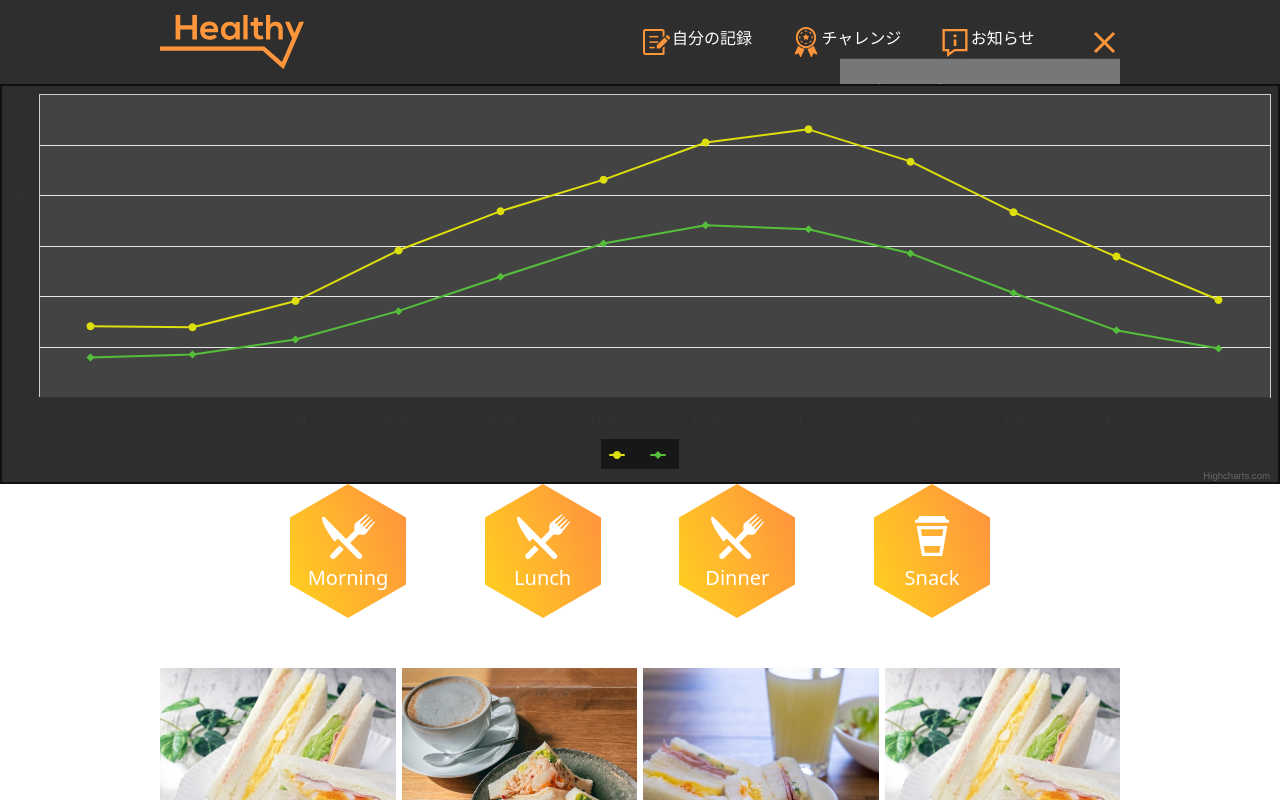
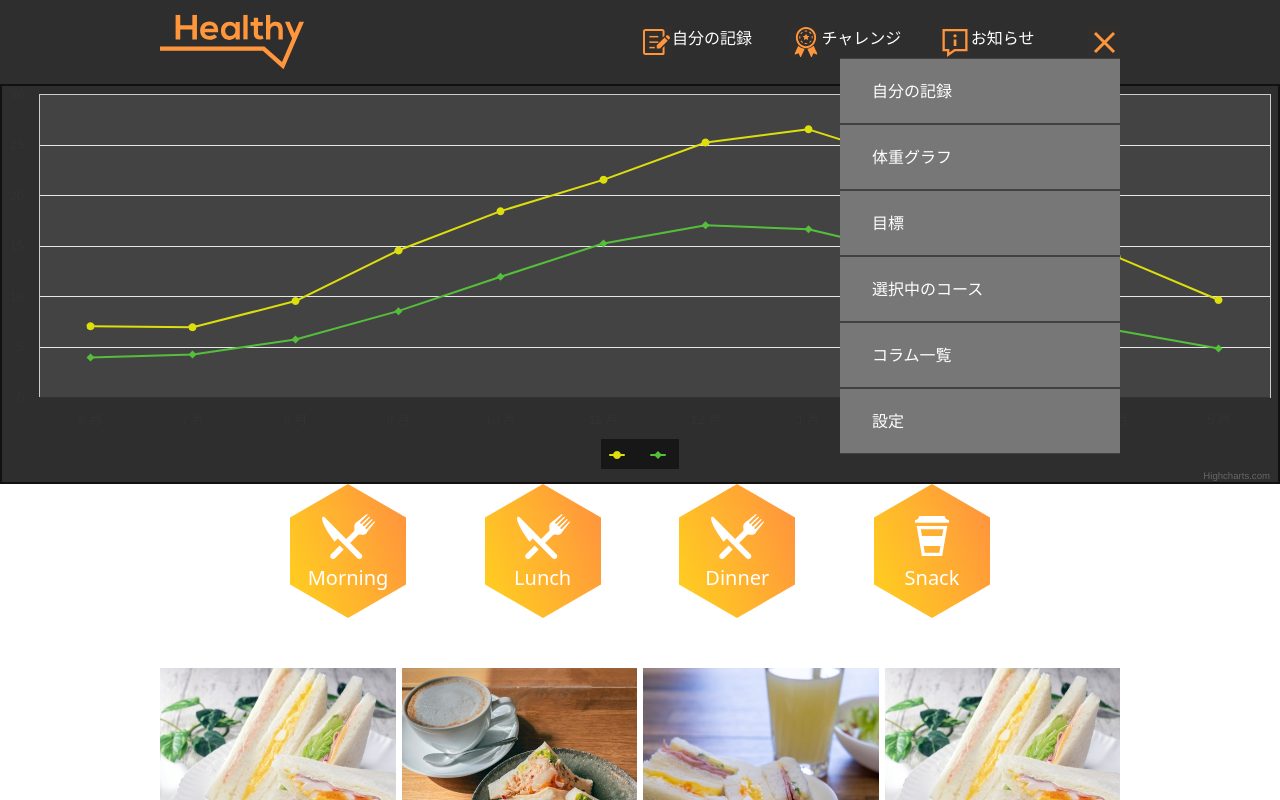
Before and after one commit to LofizDev/Arent_Test, a React (Vite) app: page / in a window 1280 px wide. Both pictures are taken after a click on the picture 1104 px from the left and 42 px from the top of the page. Shown: the top 800 px of the page. Built offline with nearby package versions, Linux system fonts and the light colour scheme.

Commit message:
Fix header z-index, routing

```diff
--- a/src/components/Dropdown.tsx
+++ b/src/components/Dropdown.tsx
@@ -1,22 +1,38 @@
-import { ReactNode } from 'react'
+import { ReactNode } from "react";
 
 interface Props {
-    children: ReactNode,
-    open: boolean,
-    elements: string[] | ReactNode[],
+  children: ReactNode;
+  open: boolean;
+  elements: string[] | ReactNode[];
 }
 
 function Dropdown({ children, open, elements }: Props) {
-    return (<div className='relative'>
-            {children}
-            {open && <ul className=' bg-gray-400 text-light absolute w-[280px] right-0'>
-                {elements.map((item, index) => {
-                    return (<li key={index} className='px-8 py-5 border-y-[0.1px] border-dark-500 cursor-pointer'>
-                    {item}
-                </li>)
-                })}
-            </ul>}
-        </div>)
+  return (
+    <div className="relative z-50">
+      {children}
+      {open && (
+        <ul className=" bg-gray-400 text-light absolute w-[280px] right-0">
+          {elements.map((item, index) => {
+            return item == "コラム一覧" ? (
+              <li
+                key={index}
+                className="px-8 py-5 border-y-[0.1px] border-dark-500 cursor-pointer"
+              >
+                <a href='/column'>{item}</a>
+              </li>
+            ) : (
+              <li
+                key={index}
+                className="px-8 py-5 border-y-[0.1px] border-dark-500 cursor-pointer"
+              >
+                {item}
+              </li>
+            );
+          })}
+        </ul>
+      )}
+    </div>
+  );
 }
 
 export default Dropdown;
--- a/src/layout/Header.tsx
+++ b/src/layout/Header.tsx
@@ -15,19 +15,19 @@ function Header() {
 
     return (<div className="h-[84px] w-full bg-dark-600 m-auto">
         <div className='w-3/4 h-full m-auto flex justify-between'>
-            <a className='flex items-center' href='#'>
+            <a className='flex items-center' href='/'>
                 <img className='h-[64px] w-[144px]' src={Logo} />
             </a>
             <div className='flex justify-between items-center w-1/2'>
-                <div className='inline-flex text-light mr-4'>
+                <div className='inline-flex text-light hover:text-primary-400 cursor-pointer mr-4'>
                     <img className='h-[32px] w-[32px]' src={Memo} />
-                    <span>自分の記録</span>
+                    <a href="/records">自分の記録</a>
                 </div>
-                <div className='inline-flex text-light mr-4'>
+                <div className='inline-flex text-light hover:text-primary-400 cursor-pointer mr-4'>
                     <img className='h-[32px] w-[32px]' src={Challenge} />
                     <span>チャレンジ</span>
                 </div>
-                <div className='inline-flex text-light mr-4'>
+                <div className='inline-flex text-light hover:text-primary-400 cursor-pointer mr-4'>
                     <img className='h-[32px] w-[32px]' src={Info} />
                     <span>お知らせ</span>
                 </div>
```
